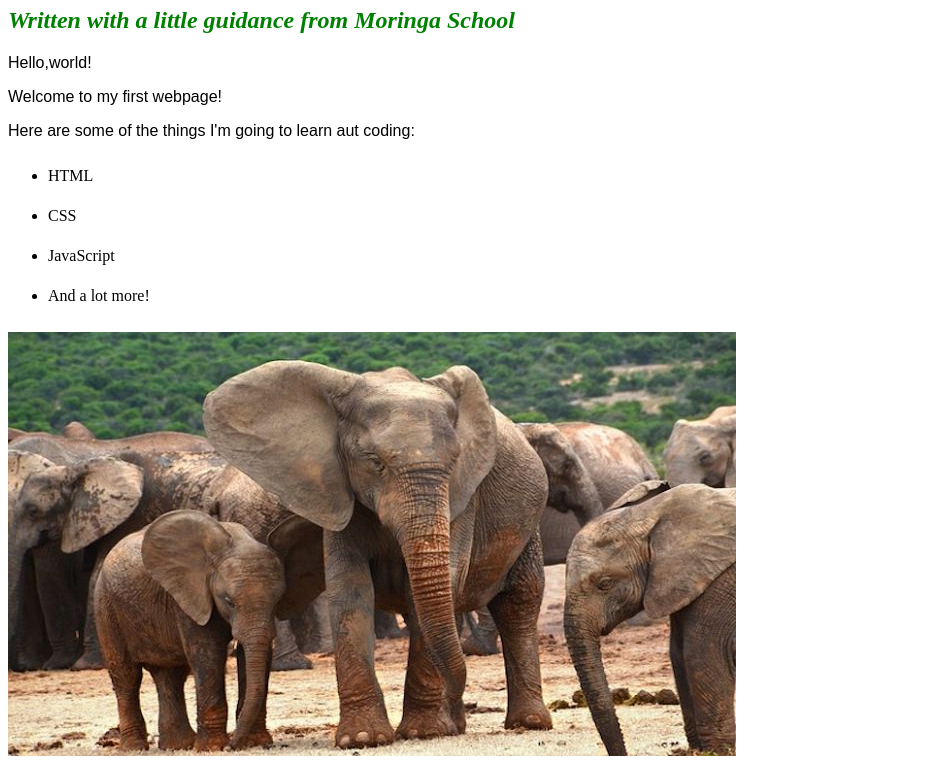
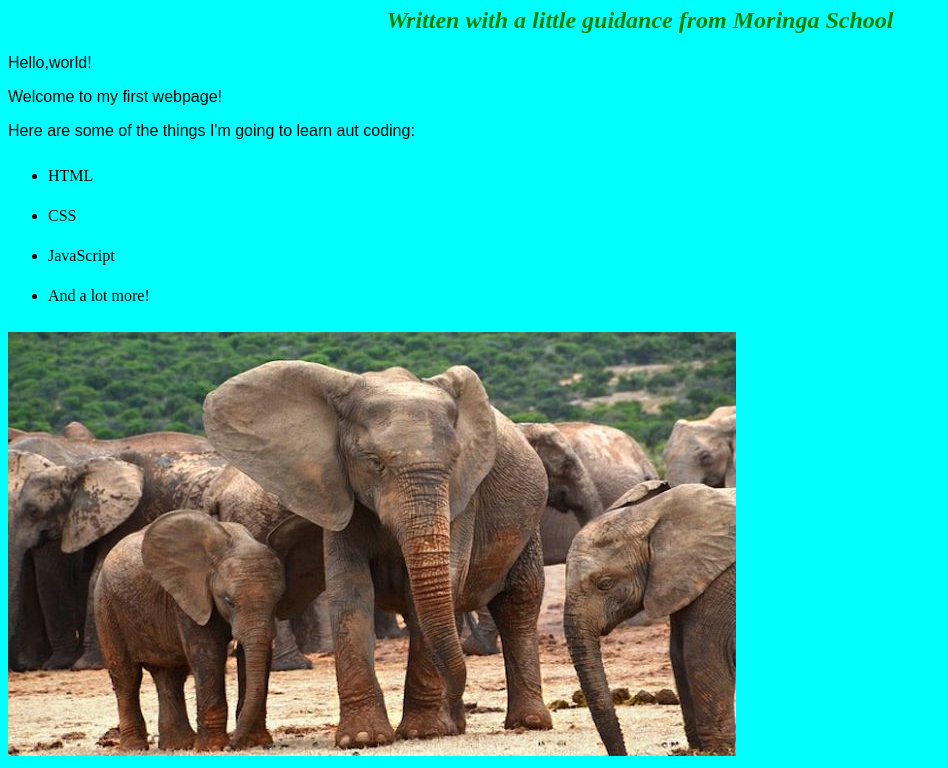
Before and after one commit to beritanduki/my-first-webpage, a plain HTML site: page index.html in a window 1280 px wide. Shown: the part 73-841 px from the top of the page, without its empty margins (0-948 px from the left). Drawn offline with Linux system fonts and the light colour scheme.

Commit message:
change name of favorite things.html to index.html

```diff
--- a/css/styles.css
+++ b/css/styles.css
@@ -5,7 +5,7 @@ h1  {
 h2  {
     color : green;
     font-style : italic;
-    text align : center;
+    text-align : center;
 
 }
 p {
@@ -14,3 +14,6 @@ p {
 ul {
     line-height: 40px;
 }
+body{
+    background-color: aqua;
+}
```
Also changed, not shown: index.html (renamed from my-first-webpage.html).
